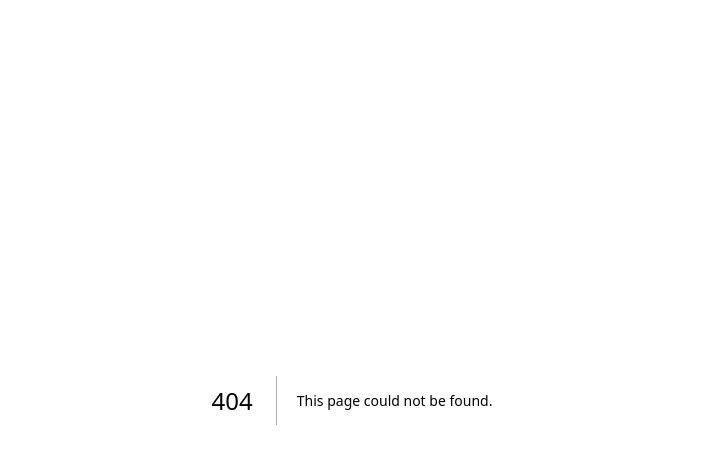
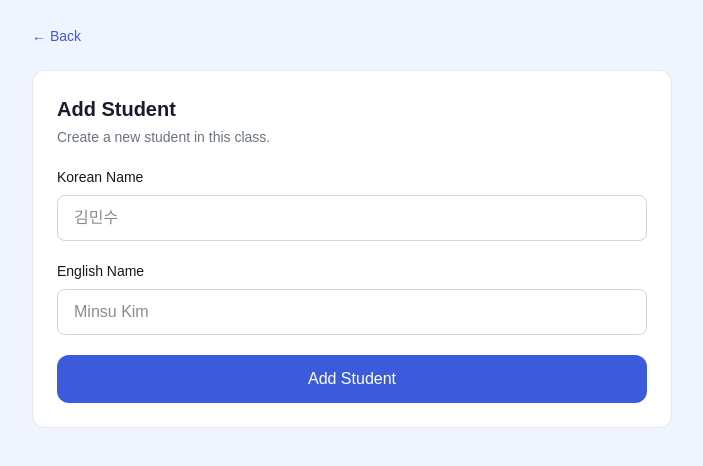
Before and after one commit to FurqanBridge/bridge, a Next.js app in the folder sis/: page /classes/1/add-student in a window 1280 px wide. Before the commit this address had no page. Shown: the top 466 px of the page, without its empty margins (288-991 px from the left). Built offline with nearby package versions, Linux system fonts and the light colour scheme; no server answers; the database is empty.

Commit message:
add student

```diff
--- /dev/null
+++ b/sis/app/classes/[id]/add-student/page.tsx
@@ -0,0 +1,112 @@
+'use client'
+
+import { useState } from 'react'
+import { useParams, useRouter } from 'next/navigation'
+import { useStudents } from '@/hooks/useStudents'
+
+export default function AddStudentPage() {
+  const params = useParams()
+  const router = useRouter()
+
+  const classId = params.id as string
+
+  const { addStudent } = useStudents()
+
+  const [koreanName, setKoreanName] = useState('')
+  const [englishName, setEnglishName] = useState('')
+  const [saving, setSaving] = useState(false)
+  const [error, setError] = useState<string | null>(null)
+
+  async function handleSave() {
+    if (!koreanName.trim()) {
+      setError('Korean name is required.')
+      return
+    }
+
+    setSaving(true)
+    setError(null)
+
+    const success = await addStudent({
+      english_name: englishName.trim(),
+      korean_name: koreanName.trim(),
+      class_id: classId,
+    })
+
+    if (!success) {
+      setError('Failed to add student.')
+      setSaving(false)
+      return
+    }
+
+    router.push(`/classes/${classId}`)
+  }
+
+  return (
+    <main className="min-h-screen bg-[#F0F4FF]">
+      <div className="max-w-2xl mx-auto px-4 py-6">
+
+        <button
+          onClick={() => router.back()}
+          className="text-sm text-[#3B5BDB] hover:underline mb-6"
+        >
+          ← Back
+        </button>
+
+        <div className="bg-white rounded-xl border border-[#e5e7eb] p-6 space-y-5">
+
+          <div>
+            <h1 className="text-xl font-bold text-[#1a1a2e]">
+              Add Student
+            </h1>
+
+            <p className="text-sm text-[#6b7280] mt-1">
+              Create a new student in this class.
+            </p>
+          </div>
+
+          {error && (
+            <div className="bg-[#FEF2F2] border border-[#FECACA] text-[#DC2626] text-sm rounded-lg px-4 py-3">
+              {error}
+            </div>
+          )}
+
+          <div>
+            <label className="block text-sm font-medium mb-2">
+              Korean Name
+            </label>
+
+            <input
+              type="text"
+              value={koreanName}
+              onChange={(e) => setKoreanName(e.target.value)}
+              className="w-full px-4 py-2.5 rounded-lg border border-[#d1d5db] focus:outline-none focus:ring-2 focus:ring-[#3B5BDB]"
+              placeholder="김민수"
+            />
+          </div>
+
+          <div>
+            <label className="block text-sm font-medium mb-2">
+              English Name
+            </label>
+
+            <input
+              type="text"
+              value={englishName}
+              onChange={(e) => setEnglishName(e.target.value)}
+              className="w-full px-4 py-2.5 rounded-lg border border-[#d1d5db] focus:outline-none focus:ring-2 focus:ring-[#3B5BDB]"
+              placeholder="Minsu Kim"
+            />
+          </div>
+
+          <button
+            onClick={handleSave}
+            disabled={saving}
+            className="w-full bg-[#3B5BDB] hover:bg-[#2f4ac4] disabled:bg-[#93a3e8] text-white font-medium py-3 rounded-xl"
+          >
+            {saving ? 'Saving...' : 'Add Student'}
+          </button>
+        </div>
+      </div>
+    </main>
+  )
+}
--- a/sis/app/classes/[id]/page.tsx
+++ b/sis/app/classes/[id]/page.tsx
@@ -88,6 +88,17 @@ export default function ClassPage() {
             ))}
           </div>
         )}
+
+        {/* Add Student Button */}
+        <div className="pt-4">
+          <button
+            onClick={() => router.push(`/classes/${classId}/add-student`)}
+            className="w-full bg-[#3B5BDB] hover:bg-[#2f4ac4] text-white text-sm font-medium py-3 rounded-xl transition-colors"
+          >
+            + Add Student
+          </button>
+        </div>
+
       </div>
     </main>
   )
--- a/sis/types/index.ts
+++ b/sis/types/index.ts
@@ -31,8 +31,8 @@ export type Student = {
 }
 
 export type NewStudent = {
-  first_name: string
-  last_name: string
+  english_name: string
+  korean_name: string
   class_id: string
 }
 
```
